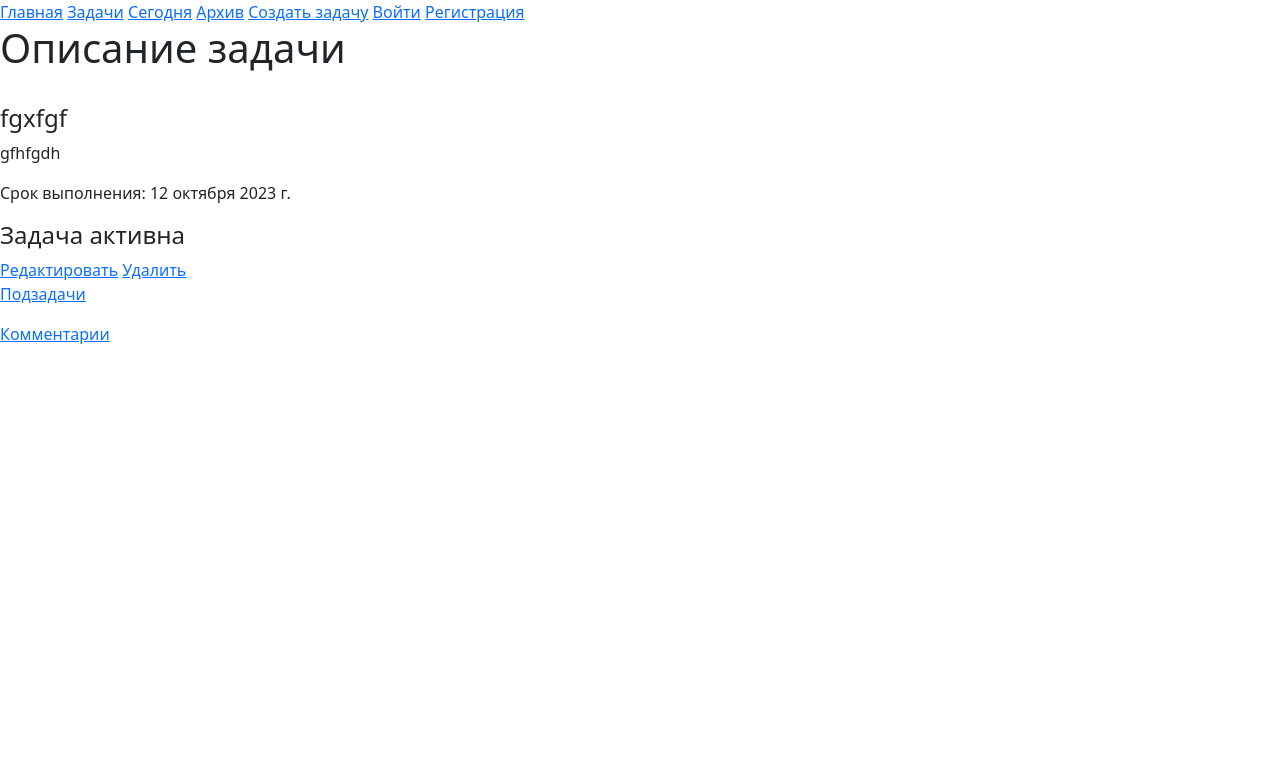
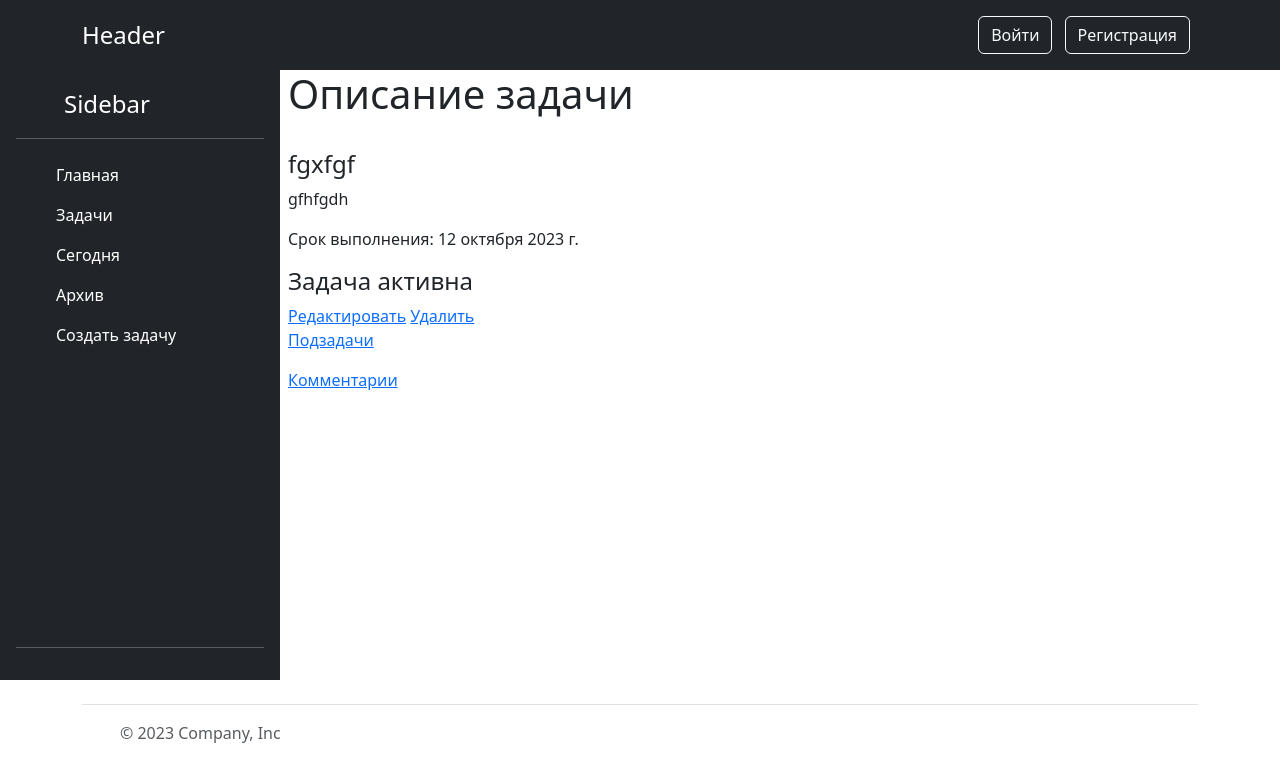
Before and after one commit to IvanSitnikov1/planner, a Django app: page /detail-task/1/ in a window 1280 px wide. Shown: the top 782 px of the page. Run offline with Django 4.2, Linux system fonts and the light colour scheme; data comes from the database, SQL or seed files in the repository; both versions use the stored data as it was after the commit.

Commit message:
Header and sidebar

```diff
--- a/main/static/main/css/main.css
+++ b/main/static/main/css/main.css
@@ -0,0 +1,4 @@
+.a {
+    margin-left: 0px;
+    padding-left: 0px;
+}
--- a/main/templates/main/base.html
+++ b/main/templates/main/base.html
@@ -11,22 +11,86 @@
 	<meta name="viewport" content="width=device-width, initial-scale=1.0">
 </head>
 <body>
-<div class="menu">
-    <a href="{% url 'index' %}">Главная</a>
-    <a href="{% url 'tasks-list' %}">Задачи</a>
-    <a href="{% url 'tasks-today' %}">Сегодня</a>
-    <a href="{% url 'archive' %}">Архив</a>
-    <a href="{% url 'create-task' %}">Создать задачу</a>
-    {% if request.user.is_authenticated %}
-        <a href="{% url 'logout' %}">Выйти</a>
-        <a href="#">{{ request.user.username }}</a>
-    {% else %}
-        <a href="{% url 'login' %}">Войти</a>
-        <a href="{% url 'register' %}">Регистрация</a>
-    {% endif %}
+<header class="p-3 text-bg-dark">
+    <div class="container">
+        <div class="d-flex flex-wrap align-items-center justify-content-center justify-content-lg-start">
+            <ul class="nav col-12 col-lg-auto me-lg-auto mb-2 justify-content-center mb-md-0"><li class="fs-4">Header</li></ul>
+            <div class="text-end">
+                {% if request.user.is_authenticated %}
+                    <a href="{% url 'logout' %}"><button type="button" class="btn btn-outline-light me-2">Выйти</button></a>
+                    <span class="fs-4">{{ request.user.username }}</span>
+                {% else %}
+                    <a href="{% url 'login' %}"><button type="button" class="btn btn-outline-light me-2">Войти</button></a>
+                    <a href="{% url 'register' %}"><button type="button" class="btn btn-outline-light me-2">Регистрация</button></a>
+                {% endif %}
+            </div>
+        </div>
+    </div>
+</header>
+
+<div class="container a"><div class="row justify-content-start"><div class="col-3">
+<div class="d-flex flex-column flex-shrink-0 p-3 text-bg-dark" style="width: 280px; height: 100%; min-height: calc(100vh - 190px);">
+    <a href="/" class="d-flex align-items-center mb-3 mb-md-0 me-md-auto text-white text-decoration-none">
+        <svg class="bi pe-none me-2" width="40" height="32"><use xlink:href="#bootstrap"></use></svg>
+        <span class="fs-4">Sidebar</span>
+    </a>
+    <hr>
+    <ul class="nav nav-pills flex-column mb-auto">
+        <li class="nav-item">
+            {% if request.path == '/' %}
+                <a href="{% url 'index' %}" class="nav-link active" aria-current="page">
+            {% else %}
+                <a href="{% url 'index' %}" class="nav-link text-white" aria-current="page">
+            {% endif %}
+            <svg class="bi pe-none me-2" width="16" height="16"></svg>Главная</a>
+        </li>
+        <li class="nav-item">
+            {% if request.path == '/tasks-list/' %}
+                <a href="{% url 'tasks-list' %}" class="nav-link active" aria-current="page">
+            {% else %}
+                <a href="{% url 'tasks-list' %}" class="nav-link text-white" aria-current="page">
+            {% endif %}
+            <svg class="bi pe-none me-2" width="16" height="16"></svg>Задачи</a>
+        </li>
+        <li class="nav-item">
+            {% if request.path == '/tasks-today/' %}
+                <a href="{% url 'tasks-today' %}" class="nav-link active" aria-current="page">
+            {% else %}
+                <a href="{% url 'tasks-today' %}" class="nav-link text-white" aria-current="page">
+            {% endif %}
+            <svg class="bi pe-none me-2" width="16" height="16"></svg>Сегодня</a>
+        </li>
+        <li class="nav-item">
+            {% if request.path == '/archive/' %}
+                <a href="{% url 'archive' %}" class="nav-link active" aria-current="page">
+            {% else %}
+                <a href="{% url 'archive' %}" class="nav-link text-white" aria-current="page">
+            {% endif %}
+            <svg class="bi pe-none me-2" width="16" height="16"></svg>Архив</a>
+        </li>
+        <li class="nav-item">
+            {% if request.path == '/create-task/' %}
+                <a href="{% url 'create-task' %}" class="nav-link active" aria-current="page">
+            {% else %}
+                <a href="{% url 'create-task' %}" class="nav-link text-white" aria-current="page">
+            {% endif %}
+            <svg class="bi pe-none me-2" width="16" height="16"></svg>Создать задачу</a>
+        </li>
+    </ul>
+    <hr>
+</div></div>
+
+<div class="col-9"><div class="">{% block content %}{% endblock %}</div></div></div></div>
+
+<div class="container">
+  <footer class="d-flex flex-wrap justify-content-between align-items-center py-3 my-4 border-top">
+    <div class="col-md-4 d-flex align-items-center">
+      <a href="/" class="mb-3 me-2 mb-md-0 text-body-secondary text-decoration-none lh-1">
+        <svg class="bi" width="30" height="24"><use xlink:href="#bootstrap"></use></svg>
+      </a>
+      <span class="mb-3 mb-md-0 text-body-secondary">© 2023 Company, Inc</span>
+    </div>
+  </footer>
 </div>
-
-{% block content %}{% endblock %}
-
 </body>
 </html>
```
Also changed, not shown: db.sqlite3.
